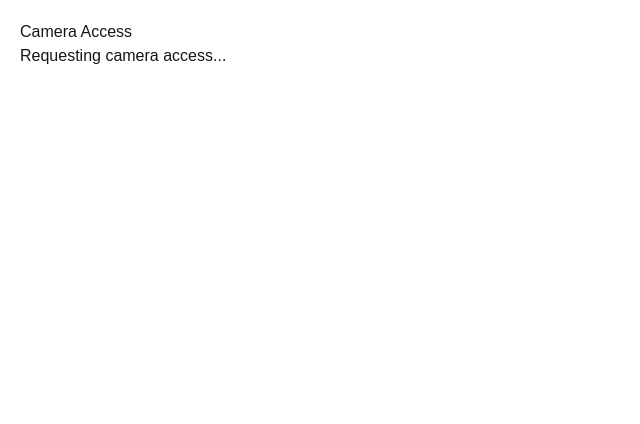
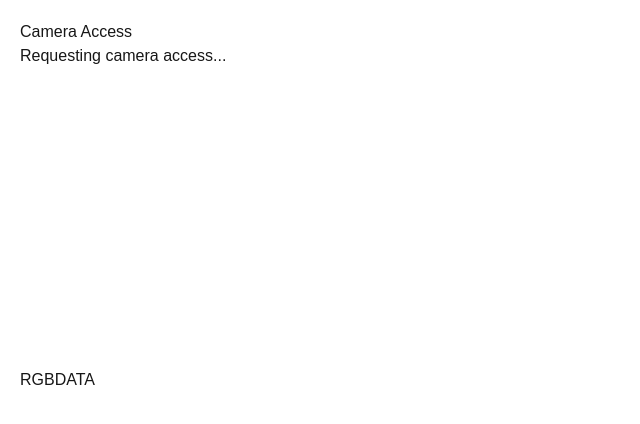
Before and after one commit to devaku/arc, a Next.js app: page /rubiks in a window 1280 px wide. Shown: the top 424 px of the page, without its empty margins (0-640 px from the left). Built offline with nearby package versions, Linux system fonts and the light colour scheme; no server answers.

Commit message:
Added working video camera

```diff
--- a/src/app/rubiks/page.js
+++ /dev/null
@@ -1,51 +0,0 @@
-'use client';
-// pages/camera.js
-import { useEffect, useRef, useState } from 'react';
-
-export default function CameraPage() {
-	const videoRef = useRef(null);
-	const [error, setError] = useState(null);
-	const [loading, setLoading] = useState(true);
-
-	useEffect(() => {
-		async function getCamera() {
-			try {
-				const stream = await navigator.mediaDevices.getUserMedia({
-					video: true,
-				});
-				if (videoRef.current) {
-					videoRef.current.srcObject = stream;
-				}
-				setLoading(false);
-			} catch (err) {
-				setError(err.message);
-				setLoading(false);
-			}
-		}
-
-		getCamera();
-
-		// Cleanup on unmount: stop the video stream
-		return () => {
-			if (videoRef.current && videoRef.current.srcObject) {
-				videoRef.current.srcObject
-					.getTracks()
-					.forEach((track) => track.stop());
-			}
-		};
-	}, []);
-
-	return (
-		<div style={{ padding: 20 }}>
-			<h1>Camera Access</h1>
-			{loading && <p>Requesting camera access...</p>}
-			{error && <p style={{ color: 'red' }}>Error: {error}</p>}
-			<video
-				ref={videoRef}
-				autoPlay
-				playsInline
-				style={{ width: '100%', maxWidth: 600, borderRadius: 8 }}
-			/>
-		</div>
-	);
-}
--- a/src/app/rubiks/expage.js
+++ b/src/app/rubiks/page.tsx
@@ -1,13 +1,13 @@
 'use client';
 // pages/camera.js
 import { useEffect, useRef, useState } from 'react';
-import useGetCamera from '../_components/hooks/useGetCamera';
+import useGetCamera from '@/hooks/useGetCamera';
 
 export default function CameraPage() {
-	const videoRef = useRef(null);
-	const canvasRef = useRef(null);
-	const [error, setError] = useState(null);
-	const [loading, setLoading] = useState(true);
+	const videoRef = useRef<HTMLVideoElement | null>(null);
+	const canvasRef = useRef<HTMLCanvasElement | null>(null);
+	const [error, setError] = useState<string | null>(null);
+	const [loading, setLoading] = useState<boolean>(true);
 	const [rgb, setRgb] = useState();
 
 	const allowed = useGetCamera(videoRef, setLoading, setError);
@@ -46,7 +46,7 @@ export default function CameraPage() {
 				console.log(pixels);
 
 				// Analyze colors
-				const colorCount = {};
+				const colorCount: any = {};
 				for (let i = 0; i < pixels.length; i += 4) {
 					const r = pixels[i];
 					const g = pixels[i + 1];
@@ -60,7 +60,7 @@ export default function CameraPage() {
 
 				// Get the most frequent color
 				const dominantColor = Object.entries(colorCount).sort(
-					(a, b) => b[1] - a[1]
+					(a: any, b: any) => b[1] - a[1]
 				)[0]?.[0];
 				console.log('Dominant color:', dominantColor);
 			}
--- /dev/null
+++ b/src/hooks/useGetCamera.tsx
@@ -0,0 +1,42 @@
+import { RefObject, useEffect, useState } from 'react';
+
+export default function useGetCamera(
+	videoRef: RefObject<HTMLVideoElement | null>,
+	setLoading: React.Dispatch<React.SetStateAction<boolean>>,
+	setError: React.Dispatch<React.SetStateAction<string | null>>
+) {
+	const [allowed, setAllowed] = useState<boolean>(false);
+	useEffect(() => {
+		async function getCamera() {
+			try {
+				const stream = await navigator.mediaDevices.getUserMedia({
+					video: true,
+				});
+				if (videoRef.current) {
+					videoRef.current.srcObject = stream;
+					setAllowed(true);
+				}
+				setLoading(false);
+			} catch (err: any) {
+				setError(err.message);
+				setLoading(false);
+				setAllowed(false);
+			}
+		}
+
+		getCamera();
+
+		// Cleanup on unmount: stop the video stream
+		return () => {
+			if (videoRef.current && videoRef.current.srcObject) {
+				if (videoRef.current.srcObject instanceof MediaStream) {
+					videoRef.current.srcObject
+						.getTracks()
+						.forEach((track) => track.stop());
+				}
+			}
+		};
+	}, []);
+
+	return allowed;
+}
```
